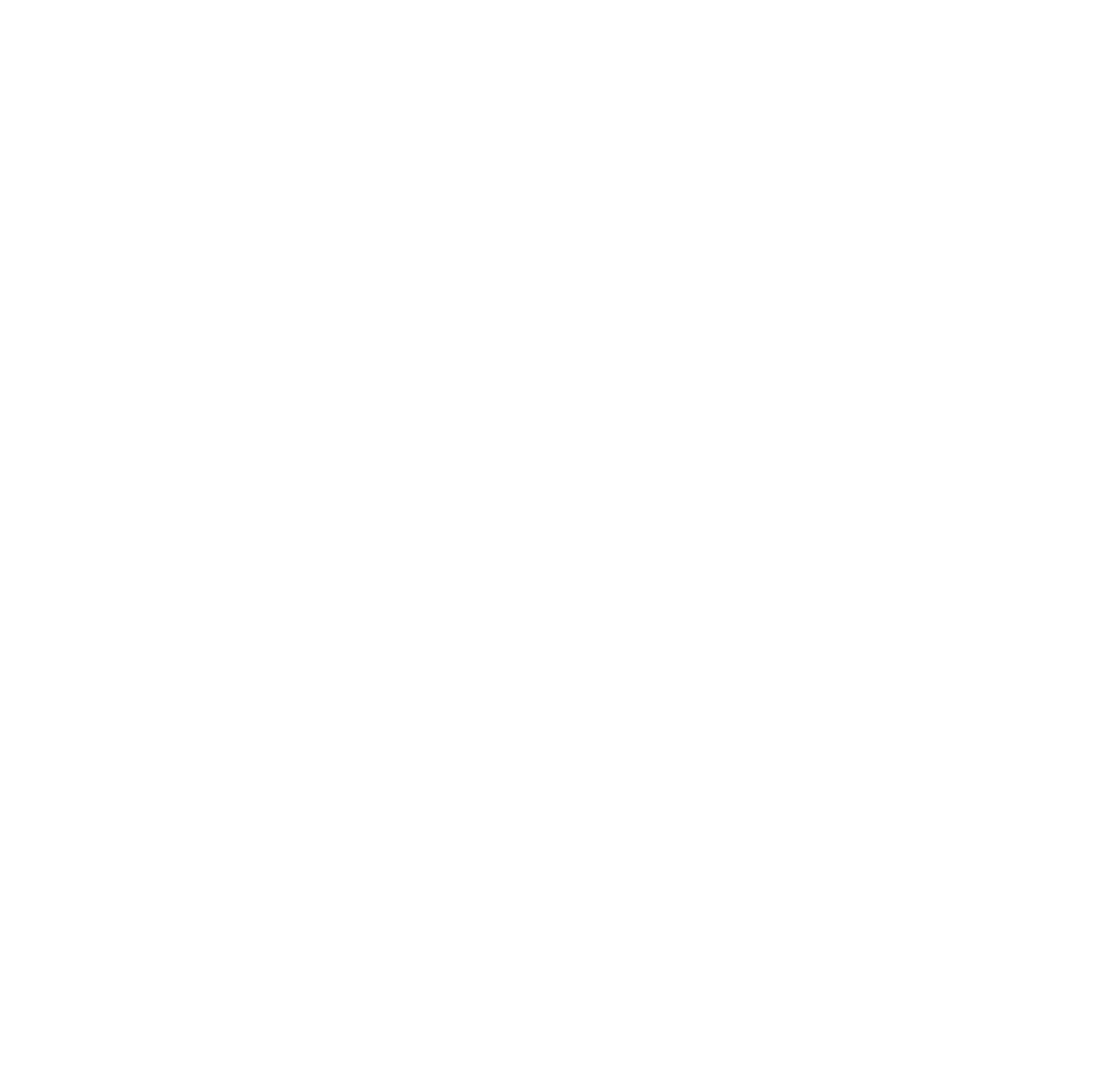
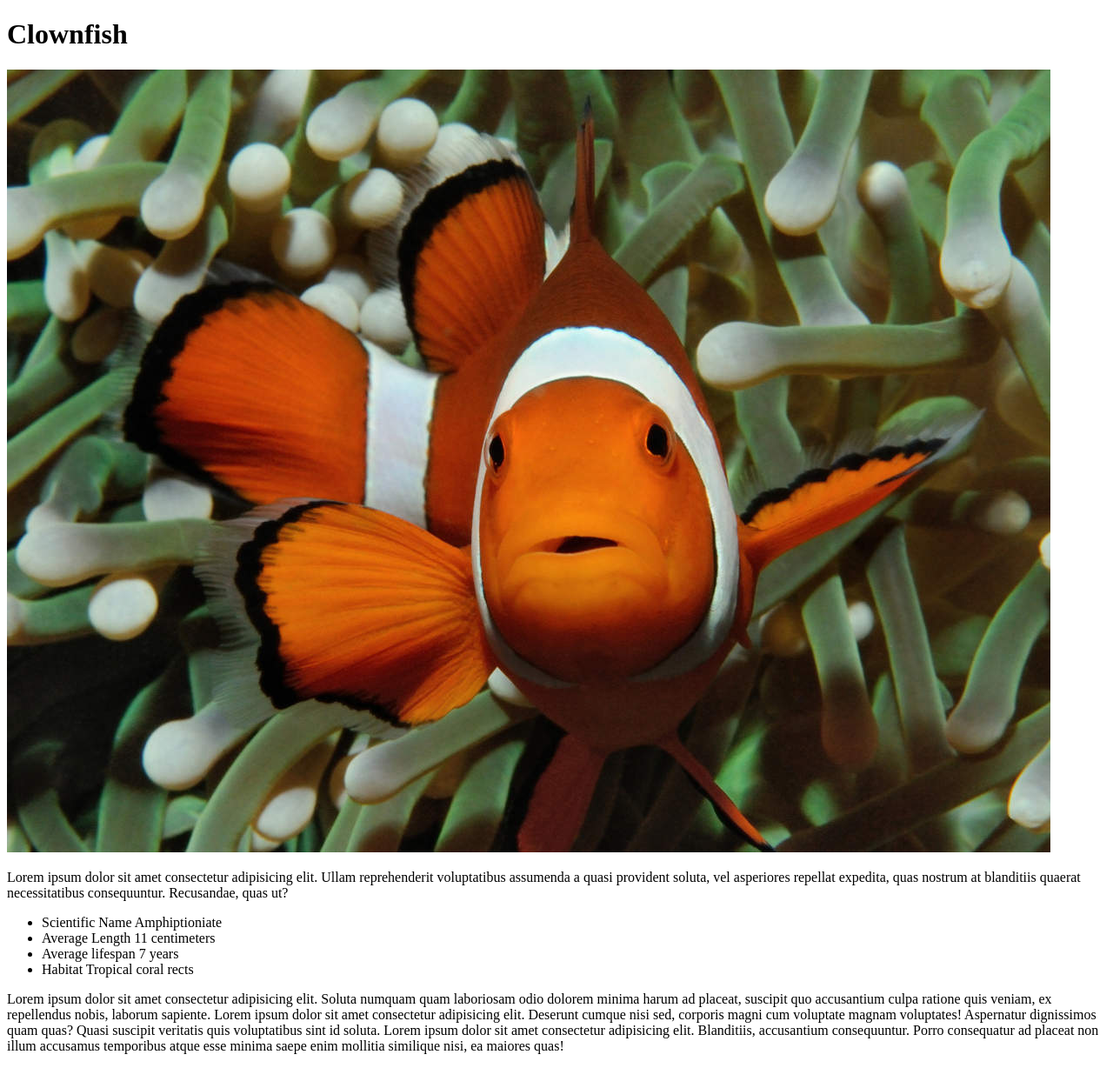
Before and after one commit to 1mustyz/Animal-Cards, a plain HTML site: page index.html in a window 1280 px wide. Shown: the whole page at 87% size. Before the commit the page ends 800 px from the top, so only its background shows below. Drawn offline with Linux system fonts and the light colour scheme.

Commit message:
added some photo and modified the html

```diff
--- a/index.html
+++ b/index.html
@@ -6,6 +6,32 @@
     <title>Document</title>
 </head>
 <body>
+    <header class="header">
+        <h1>
+            Clownfish
+        </h1>
+    </header>
+    <main>
+        <div class="imageDiv">
+            <img src="clownfish.jpg" alt="my image">
+        </div>
 
+        <p class="firstP">
+            Lorem ipsum dolor sit amet consectetur adipisicing elit. Ullam reprehenderit voluptatibus assumenda a quasi provident soluta, vel asperiores repellat expedita, quas nostrum at blanditiis quaerat necessitatibus consequuntur. Recusandae, quas ut?
+        </p>
+
+        <ul class="first-list">
+            <li>Scientific Name<span class="unbold"> Amphiptioniate</span></li>
+            <li>Average Length<span class="unbold"> 11 centimeters</span></li>
+            <li>Average lifespan<span class="unbold"> 7 years</span></li>
+            <li>Habitat<span class="unbold"> Tropical coral rects</span></li>
+        </ul>
+
+        <p class="thirdP">
+            Lorem ipsum dolor sit amet consectetur adipisicing elit. Soluta numquam quam laboriosam odio dolorem minima harum ad placeat, suscipit quo accusantium culpa ratione quis veniam, ex repellendus nobis, laborum sapiente.
+            Lorem ipsum dolor sit amet consectetur adipisicing elit. Deserunt cumque nisi sed, corporis magni cum voluptate magnam voluptates! Aspernatur dignissimos quam quas? Quasi suscipit veritatis quis voluptatibus sint id soluta.
+            Lorem ipsum dolor sit amet consectetur adipisicing elit. Blanditiis, accusantium consequuntur. Porro consequatur ad placeat non illum accusamus temporibus atque esse minima saepe enim mollitia similique nisi, ea maiores quas!
+        </p>
+    </main>
 </body>
 </html>
```
Also changed, not shown: clownfish.jpg (added), myphoto.jpg (added).
